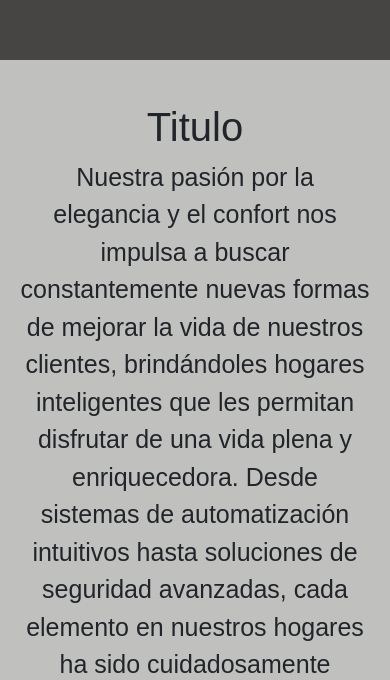
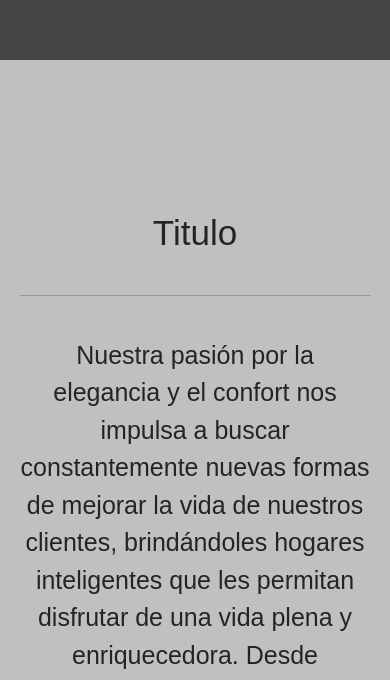
Before and after one commit to mbottelli/sanctuary-43010, a plain HTML site: page index.html in a window 390 px wide. Shown: the part 1283-1963 px from the top of the page. Drawn offline with nearby package versions, Linux system fonts and the light colour scheme; a web font is replaced by a local one.

Commit message:
div1 responsive

```diff
--- a/css/style.css
+++ b/css/style.css
@@ -73,7 +73,7 @@ header nav ul li a{
 /* -----HERO----- */
 
 .hero {
-    padding: 30vh 5vw 30vh 5vw;
+    padding: 25vh 5vw 35vh 5vw;
     text-align: center;
     background-color: #464544;
     color: whitesmoke;
@@ -92,28 +92,42 @@ header nav ul li a{
 
 .div1{
     display: flex;
-    flex-direction: column;
+    flex-direction: row;
     justify-content: space-evenly;
-    height: 105VH;
-    padding: 5vh 5vw 5vh 5vw;
+    /* height: 105VH; */
+    padding: 15vh 5vw 15vh 5vw;
     /* margin: 25vh 10vw 30vh 10vw; */
     background-color: #c0c0bf;
     text-align: center;
 }
-.div1 h2{
+.div1 div h2{
     font-size: 40px;
 }
-/* .div1 div hr{
-    width: 40vw;
-    margin: 5vh 10vw 5vh 10vw;
-} */
-.div1 p{
+.div1 div p{
+    width: 45vw;
     font-size: 25px;
 }
 .div1 img{
     height: 300px;
-    flex-direction: row;
     align-self: center;
+}
+
+@media screen and (max-width: 991px) {
+    .div1{
+        flex-direction: column;
+    }
+    .div1 div h2{
+        font-size: 35px;
+        padding: 25px 0 25px 0;
+    }
+    .div1 div p{
+        width: auto;
+        font-size: 25px;
+        padding: 25px 0 25px 0;
+    }
+    .div1 img{
+        height: 250px;
+    }
 }
 
 /* -----VALORES----- */
--- a/index.html
+++ b/index.html
@@ -21,16 +21,16 @@
             <div class="collapse navbar-collapse" id="navbarCollapse">
                 <ul class="navbar-nav me-auto mb-2 mb-lg-0">
                     <li class="nav-item">
-                        <a class="nav-link text-white" href="./pages/servicios.html">Servicios</a>
+                        <a class="nav-link text-white text-center" href="./pages/servicios.html">Servicios</a>
                     </li>
                     <li class="nav-item">
-                        <a class="nav-link text-white" href="./pages/nosotros.html">Nosotros</a>
+                        <a class="nav-link text-white text-center" href="./pages/nosotros.html">Nosotros</a>
                     </li>
                     <li class="nav-item">
-                        <a class="nav-link text-white" href="./pages/contacto.html">Contacto</a>
+                        <a class="nav-link text-white text-center" href="./pages/contacto.html">Contacto</a>
                     </li>
                     <li class="nav-item">
-                        <a class="nav-link text-white" href="./pages/privacidad.html">Privacidad</a>
+                        <a class="nav-link text-white text-center" href="./pages/privacidad.html">Privacidad</a>
                     </li>
                 </ul>
             </div>
@@ -42,8 +42,11 @@
             <p>Bienvenido a un mundo de lujo moderno y facilidad en cada rincón de tu hogar. Nuestros Hogares Inteligentes, creados especialmente para la generación dorada, te permiten disfrutar de la comodidad de la tecnología inteligente sin comprometer la belleza y sofisticación que te mereces</p>
         </div>
         <div class="div1"> <!-- Pensar que poner acá, introducción a la empresa?-->
+            <div>
                 <h2>Titulo</h2>
+                <hr>
                 <p>Nuestra pasión por la elegancia y el confort nos impulsa a buscar constantemente nuevas formas de mejorar la vida de nuestros clientes, brindándoles hogares inteligentes que les permitan disfrutar de una vida plena y enriquecedora. Desde sistemas de automatización intuitivos hasta soluciones de seguridad avanzadas, cada elemento en nuestros hogares ha sido cuidadosamente seleccionado para proporcionar la máxima comodidad y tranquilidad.</p>
+            </div>
             <img src="img/smarthome1.jpg" class="img-fluid" alt="">
         </div>
         <div class="valores">  <!-- Analizar formateo, puede quedar mejor? -->
```
